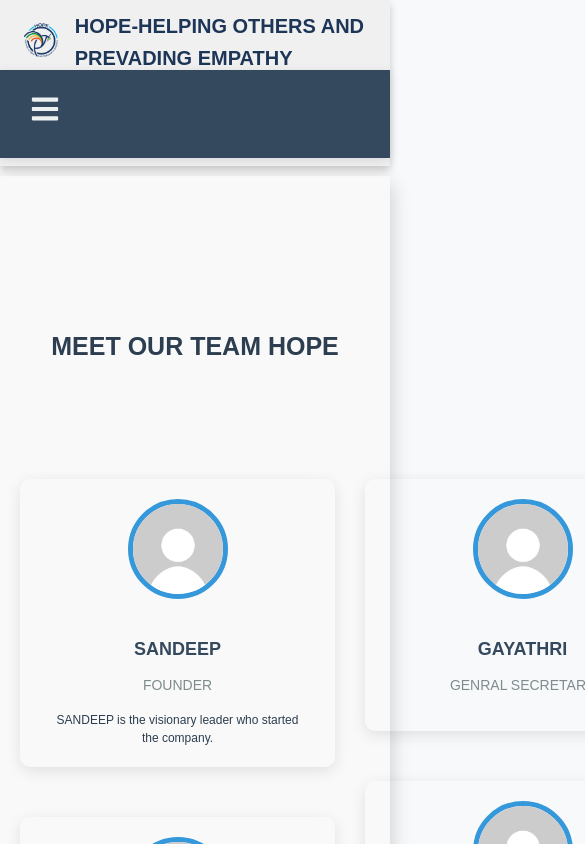
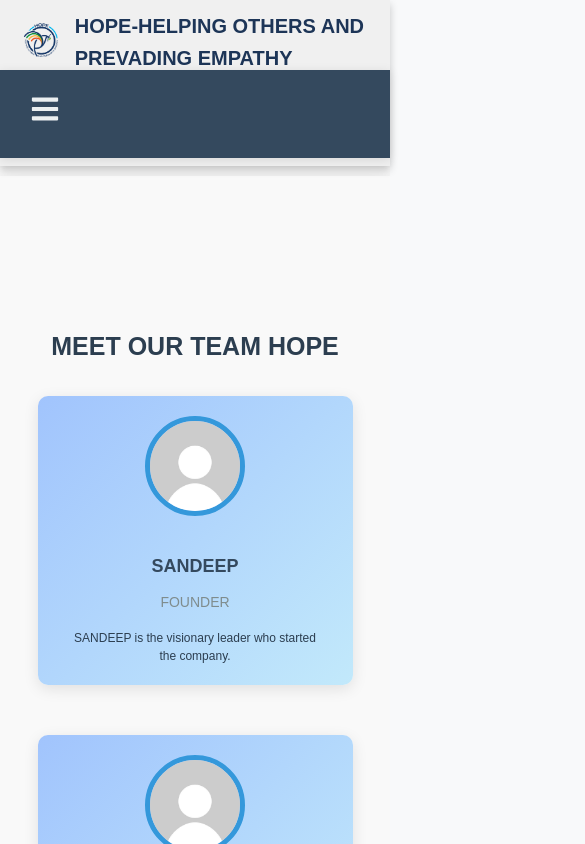
Before and after one commit to Achyutha-reddy/HOPE_VJIT, a React (Create React App) app: page /teams in a window 390 px wide. Shown: the top 844 px of the page, 585 px wide, since content can reach past the window. Built offline with nearby package versions, Linux system fonts and the light colour scheme.

Commit message:
first commit

```diff
--- a/src/components/Navbar/navbar.css
+++ b/src/components/Navbar/navbar.css
@@ -83,9 +83,9 @@
     position: absolute;
     top: 60px;
     left: 0;
-    width: 100%;
-    margin-top: 150px;
-    z-index: 999;
+    width: 400px;
+    /* margin-top: 50px; */
+    z-index: 1000;
     align-items: center;
     /* box-shadow: 0 6px 15px rgba(0, 0, 0, 0.1); */
     /* padding: 15px 20p; */
--- a/src/pages/About/AboutHope/abouthope.css
+++ b/src/pages/About/AboutHope/abouthope.css
@@ -64,7 +64,7 @@ html, body {
 
 /* Content Section */
 .about-hope .content {
-    display: grid;
+    display: flex;
     grid-template-columns: repeat(auto-fit, minmax(300px, 1fr));
     gap: 2rem;
     animation: fadeInUp 1.5s ease-in-out;
--- a/src/pages/Teams/Hope/hope.css
+++ b/src/pages/Teams/Hope/hope.css
@@ -1,11 +1,12 @@
 /* Overall Container for Team */
 .team-container {
   padding: 50px 20px;
-  /* background: linear-gradient(135deg, #a1c4fd, #c2e9fb); */
   text-align: center;
   min-height: 100vh;
   box-shadow: 0 8px 20px rgba(0, 0, 0, 0.2);
   height: auto;
+  position: relative;
+  animation: fadeIn 2s ease-in-out;
 }
 
 /* Title for Team Section */
@@ -26,13 +27,13 @@
   flex-wrap: wrap;
   justify-content: center;
   gap: 30px;
-  height: 1400px;
+  height: auto;
   animation: fadeInUp 2s ease-in-out;
 }
 
 /* Individual Team Member Styling */
 .team-member {
-  background-color: linear-gradient(135deg, #a1c4fd, #c2e9fb);
+  background: linear-gradient(135deg, #a1c4fd, #c2e9fb);
   border-radius: 10px;
   width: 280px;
   max-width: 90%;
@@ -41,13 +42,13 @@
   transition: transform 0.3s ease, box-shadow 0.3s ease;
   overflow: hidden;
   position: relative;
+  cursor: pointer; /* Add cursor pointer */
 }
 
 /* Hover Effect for Team Member */
 .team-member:hover {
   transform: translateY(-10px) scale(1.05);
   box-shadow: 0 10px 30px rgba(0, 0, 0, 0.2);
-  cursor: pointer;
 }
 
 /* Team Member Image */
@@ -132,6 +133,7 @@
   .team-member {
     width: 90%;
     margin-bottom: 20px;
+    padding: 20px;
   }
 
   .team-title {
@@ -160,6 +162,7 @@
 
   .team-member {
     padding: 20px;
+    width: 100%;
   }
 
   .team-member-image {
--- a/src/pages/Teams/WomenWings/womenwings.css
+++ /dev/null
@@ -1,179 +0,0 @@
-/* Overall Container for Team */
-.team-container {
-  padding: 50px 20px;
-  background: linear-gradient(135deg, #a1c4fd, #c2e9fb);
-  text-align: center;
-  min-height: 100vh;
-  box-shadow: 0 8px 20px rgba(0, 0, 0, 0.2);
-}
-
-/* Title for Team Section */
-.team-title {
-  font-size: 40px;
-  color: #2c3e50;
-  font-weight: bold;
-  text-transform: uppercase;
-  margin-bottom: 40px;
-  margin-top: 100px;
-  position: relative;
-  animation: fadeIn 2s ease-in-out;
-}
-
-/* Team Members Layout */
-.team-members {
-  display: flex;
-  flex-wrap: wrap;
-  justify-content: center;
-  gap: 30px;
-  animation: fadeInUp 2s ease-in-out;
-}
-
-/* Individual Team Member Styling */
-.team-member {
-  background-color: #ffffff;
-  border-radius: 10px;
-  width: 280px;
-  max-width: 90%;
-  padding: 25px;
-  box-shadow: 0 4px 15px rgba(0, 0, 0, 0.1);
-  transition: transform 0.3s ease, box-shadow 0.3s ease;
-  overflow: hidden;
-  position: relative;
-}
-
-/* Hover Effect for Team Member */
-.team-member:hover {
-  transform: translateY(-10px) scale(1.05);
-  box-shadow: 0 10px 30px rgba(0, 0, 0, 0.2);
-  cursor: pointer;
-}
-
-/* Team Member Image */
-.team-member-image {
-  width: 120px;
-  height: 120px;
-  border-radius: 50%;
-  object-fit: cover;
-  margin-bottom: 20px;
-  border: 5px solid #3498db;
-  transition: transform 0.3s ease;
-}
-
-/* Hover Effect for Image */
-.team-member:hover .team-member-image {
-  transform: rotate(360deg);
-}
-
-/* Team Member Info Section */
-.team-member-info {
-  padding: 0 10px;
-}
-
-/* Name Styling */
-.team-member-name {
-  font-size: 22px;
-  font-weight: 600;
-  color: #34495e;
-  margin: 10px 0;
-  transition: color 0.3s ease;
-}
-
-/* Hover Effect for Name */
-.team-member:hover .team-member-name {
-  color: #3498db;
-  text-shadow: 0 0 5px #3498db;
-}
-
-/* Position Styling */
-.team-member-position {
-  font-size: 16px;
-  color: #7f8c8d;
-  margin-bottom: 15px;
-}
-
-/* Description Styling */
-.team-member-description {
-  font-size: 14px;
-  color: #2c3e50;
-  line-height: 1.5;
-}
-
-/* Fade In Animation for the Team Section */
-@keyframes fadeIn {
-  0% {
-    opacity: 0;
-  }
-  100% {
-    opacity: 1;
-  }
-}
-
-/* Slide Up Animation for Team Members */
-@keyframes fadeInUp {
-  0% {
-    transform: translateY(50px);
-    opacity: 0;
-  }
-  100% {
-    transform: translateY(0);
-    opacity: 1;
-  }
-}
-
-/* Mobile Responsiveness */
-@media (max-width: 768px) {
-  .team-members {
-    flex-direction: column;
-    align-items: center;
-  }
-
-  .team-member {
-    width: 90%;
-    margin-bottom: 20px;
-  }
-
-  .team-title {
-    font-size: 30px;
-    margin-bottom: 30px;
-  }
-
-  .team-member-name {
-    font-size: 20px;
-  }
-
-  .team-member-position {
-    font-size: 15px;
-  }
-
-  .team-member-description {
-    font-size: 13px;
-  }
-}
-
-/* Extra Small Screens (Mobile Phones) */
-@media (max-width: 480px) {
-  .team-title {
-    font-size: 25px;
-  }
-
-  .team-member {
-    padding: 20px;
-  }
-
-  .team-member-image {
-    width: 100px;
-    height: 100px;
-  }
-
-  .team-member-name {
-    font-size: 18px;
-  }
-
-  .team-member-position {
-    font-size: 14px;
-  }
-
-  .team-member-description {
-    font-size: 12px;
-  }
-}
```
Also changed, not shown: src/pages/Teams/WomenWings/WomenWings.jsx (deleted, +0 -90 lines).
